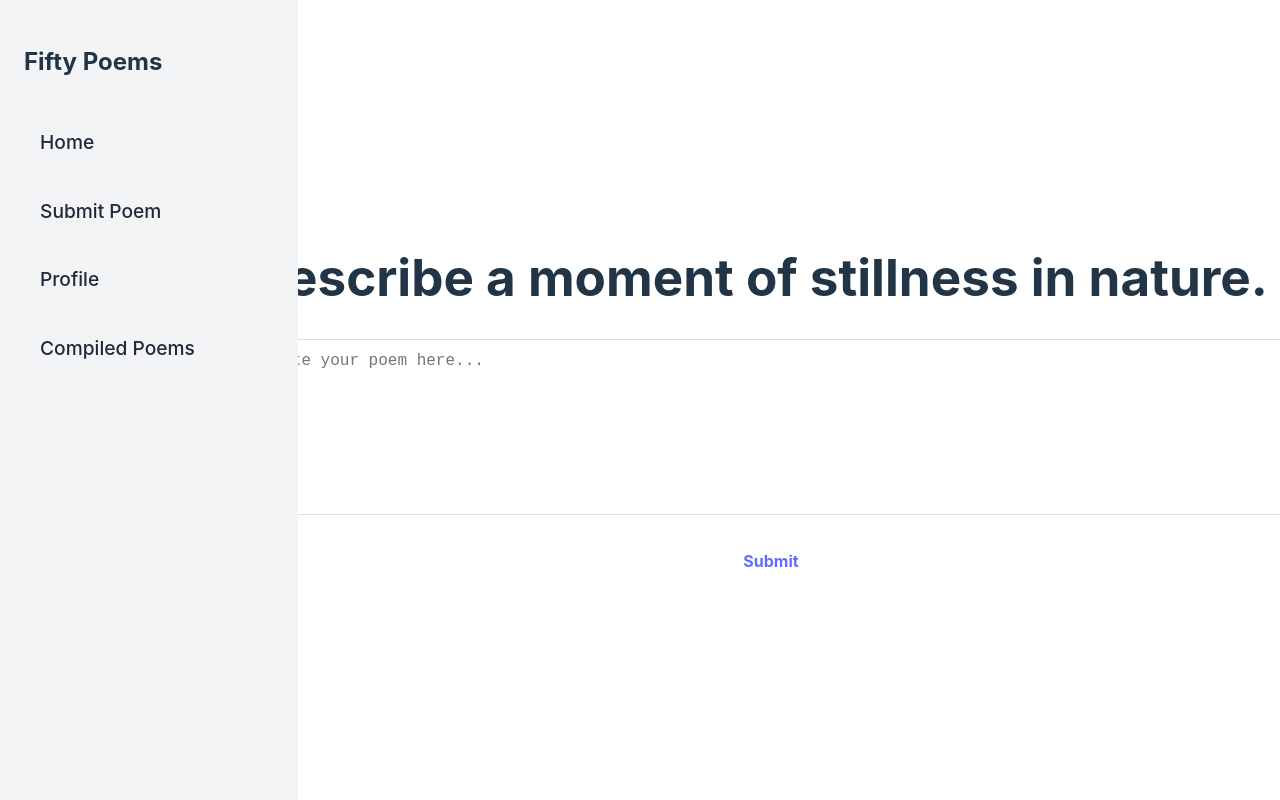
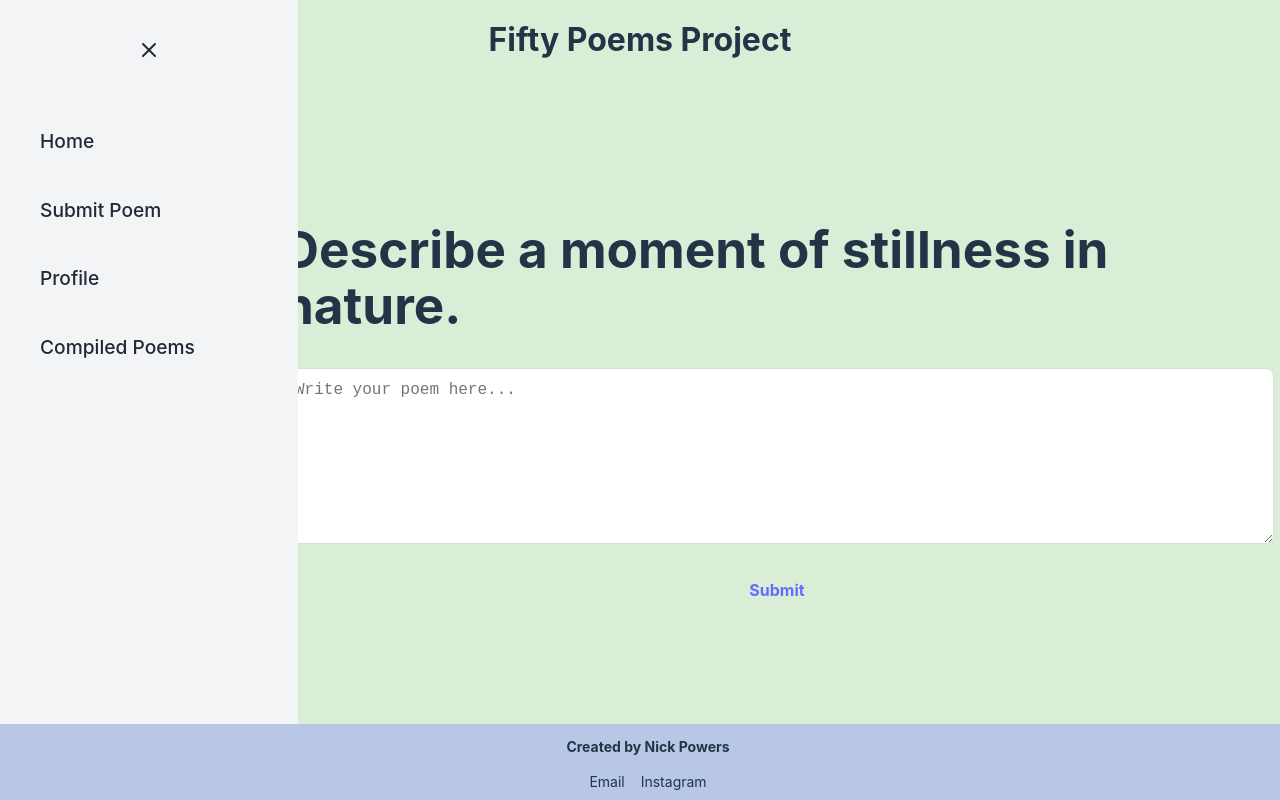
Before and after one commit to nick1702/fifty-poems, a React (Vite) app: page /submit-poem in a window 1280 px wide. Built offline with nearby package versions, Linux system fonts and the light colour scheme.

Commit message:
Nav Bar, Header, and Footer

```diff
--- a/package.json
+++ b/package.json
@@ -13,6 +13,7 @@
   "dependencies": {
     "react": "^18.3.1",
     "react-dom": "^18.3.1",
+    "react-icons": "^5.4.0",
     "react-router-dom": "^7.1.3",
     "styled-components": "^6.1.14"
   },
--- a/src/components/Footer.jsx
+++ b/src/components/Footer.jsx
@@ -2,16 +2,51 @@
 
 const FooterContainer = styled.footer`
     width: 100%;
-    padding: 1rem;
-    background-color: #1a1a1a;
+    background-color: #B8C7E6;
     color: white;
     text-align: center;
-    position: absolute;
+    padding: 0.5rem; /* Reduced padding */
+    position: fixed;
     bottom: 0;
+    left: 0;
+    font-size: 0.875rem; /* Smaller text */
+`;
+
+const FooterLinks = styled.div`
+    display: flex;
+    justify-content: center;
+    gap: 1rem; /* Reduced spacing */
+    margin-top: 0.25rem;
+
+    a {
+        color: #213547;
+        text-decoration: none;
+        font-weight: normal;
+        font-size: 0.875rem; /* Smaller text */
+        transition: color 0.3s ease-in-out;
+    }
+
+    a:hover {
+        color: #93c5fd;
+    }
+`;
+
+const HighlightedText = styled.p`
+    color: #213547;
+    font-weight: bold;
+    margin-top: 0.25rem;
 `;
 
 function Footer() {
-    return <FooterContainer>© {new Date().getFullYear()} Fifty Poems. All rights reserved.</FooterContainer>;
+    return (
+        <FooterContainer>
+            <HighlightedText>Created by Nick Powers</HighlightedText>
+            <FooterLinks>
+                <a href="mailto:nicholaspowers1702@gmail.com">Email</a>
+                <a href="https://www.instagram.com/nick_1702/" target="_blank" rel="noopener noreferrer">Instagram</a>
+            </FooterLinks>
+        </FooterContainer>
+    );
 }
 
 export default Footer;
--- a/src/components/Header.jsx
+++ b/src/components/Header.jsx
@@ -0,0 +1,22 @@
+import styled from "styled-components";
+
+const HeaderContainer = styled.header`
+    width: 100%;
+    text-align: center;
+    padding: 1rem 0;
+    font-size: 2rem;
+    font-weight: bold;
+    color: #213547; /* Dark blue shade */
+    position: fixed;
+    top: 0;
+    left: 0;
+    background: transparent;
+    pointer-events: none;
+    z-index: 1; /* Ensures it appears above the page content */
+`;
+
+function Header() {
+    return <HeaderContainer>Fifty Poems Project</HeaderContainer>;
+}
+
+export default Header;
--- a/src/components/Navbar.jsx
+++ b/src/components/Navbar.jsx
@@ -1,18 +1,33 @@
 import { Link } from "react-router-dom";
+import { useState } from "react";
 import styled from "styled-components";
+import { FiMenu, FiX } from "react-icons/fi";
 
 const Sidebar = styled.nav`
-    width: 250px;
+    width: ${(props) => (props.open ? "250px" : "80px")};
     height: 100vh;
     background-color: #f3f4f6;
     padding: 1.5rem;
     display: flex;
     flex-direction: column;
+    align-items: ${(props) => (props.open ? "flex-start" : "center")};
     gap: 1rem;
     position: fixed;
     left: 0;
     top: 0;
     bottom: 0;
+    transition: width 0.3s ease-in-out;
+    overflow: hidden;
+`;
+
+const MenuButton = styled.button`
+    background: none;
+    border: none;
+    cursor: pointer;
+    font-size: 1.5rem;
+    color: #1f2937;
+    margin-bottom: 1rem;
+    align-self: ${(props) => (props.open ? "flex-end" : "center")};
 `;
 
 const NavItem = styled(Link)`
@@ -28,14 +43,20 @@
     }
 `;
 
-function Navbar() {
+function Navbar({ isOpen, toggleNavbar }) {
     return (
-        <Sidebar>
-            <h2 className="text-xl font-bold">Fifty Poems</h2>
-            <NavItem to="/">Home</NavItem>
-            <NavItem to="/submit-poem">Submit Poem</NavItem>
-            <NavItem to="/profile">Profile</NavItem>
-            <NavItem to="/compiled-poems">Compiled Poems</NavItem>
+        <Sidebar open={isOpen}>
+            <MenuButton onClick={toggleNavbar}>
+                {isOpen ? <FiX /> : <FiMenu />}
+            </MenuButton>
+            {isOpen && (
+                <>
+                    <NavItem to="/">Home</NavItem>
+                    <NavItem to="/submit-poem">Submit Poem</NavItem>
+                    <NavItem to="/profile">Profile</NavItem>
+                    <NavItem to="/compiled-poems">Compiled Poems</NavItem>
+                </>
+            )}
         </Sidebar>
     );
 }
--- a/src/pages/SubmitPoem.jsx
+++ b/src/pages/SubmitPoem.jsx
@@ -2,10 +2,30 @@
 import { Button } from "../components/Button";
 import Textarea from "../components/Textarea";
 import Navbar from "../components/Navbar";
+import Footer from "../components/Footer";
+import Header from "../components/Header";
+import styled from "styled-components";
+
+const PageContainer = styled.div`
+    display: flex;
+    height: 100vh;
+    width: 100vw;
+    background-color: #DAEED7;
+    overflow-x: hidden;
+`;
+
+const ContentWrapper = styled.div`
+    flex: 1;
+    display: flex;
+    justify-content: center;
+    align-items: center;
+    padding: 2rem;
+`;
 
 function SubmitPoem() {
     const [poem, setPoem] = useState("");
     const [error, setError] = useState("");
+    const [isOpen, setIsOpen] = useState(true);
     const weeklyPrompt = "Describe a moment of stillness in nature.";
 
     const handleSubmit = (e) => {
@@ -16,18 +36,17 @@
         }
         setError("");
         console.log("Poem Submitted:", poem);
-        // Handle submission logic here
         setPoem("");
     };
 
     return (
-        <div className="flex h-screen">
-            <Navbar />
-
-            {/* Main Content: Positioned to the right of Navbar */}
-            <div className="flex-1 flex flex-col justify-start px-12 py-8" style={{ marginLeft: "250px" }}>
+        <PageContainer>
+            <Navbar isOpen={isOpen} toggleNavbar={() => setIsOpen(!isOpen)} />
+            <Header />
+            <ContentWrapper style={{ marginLeft: isOpen ? "250px" : "80px", transition: "margin 0.3s ease-in-out" }}>
+                <div className="w-full max-w-3xl px-6 text-center">
                     <h1 className="text-4xl font-bold mb-6 text-blue-600">{weeklyPrompt}</h1>
-                <form onSubmit={handleSubmit} className="w-full max-w-3xl space-y-4">
+                    <form onSubmit={handleSubmit} className="space-y-4 flex flex-col items-center">
                         <Textarea
                             name="poem"
                             placeholder="Write your poem here..."
@@ -37,12 +56,14 @@
                             className="w-full"
                         />
                         {error && <p className="text-red-500 text-sm">{error}</p>}
-                    <div className="flex justify-end">
+                        <div className="flex justify-center">
                             <Button type="submit" variant="signup">Submit</Button>
                         </div>
                     </form>
                 </div>
-        </div>
+            </ContentWrapper>
+            <Footer />
+        </PageContainer>
     );
 }
 
```
Also changed, not shown: 1 other file (tests, documents, lock files or other folders). Lines whose indentation alone changed are shown as unchanged.
